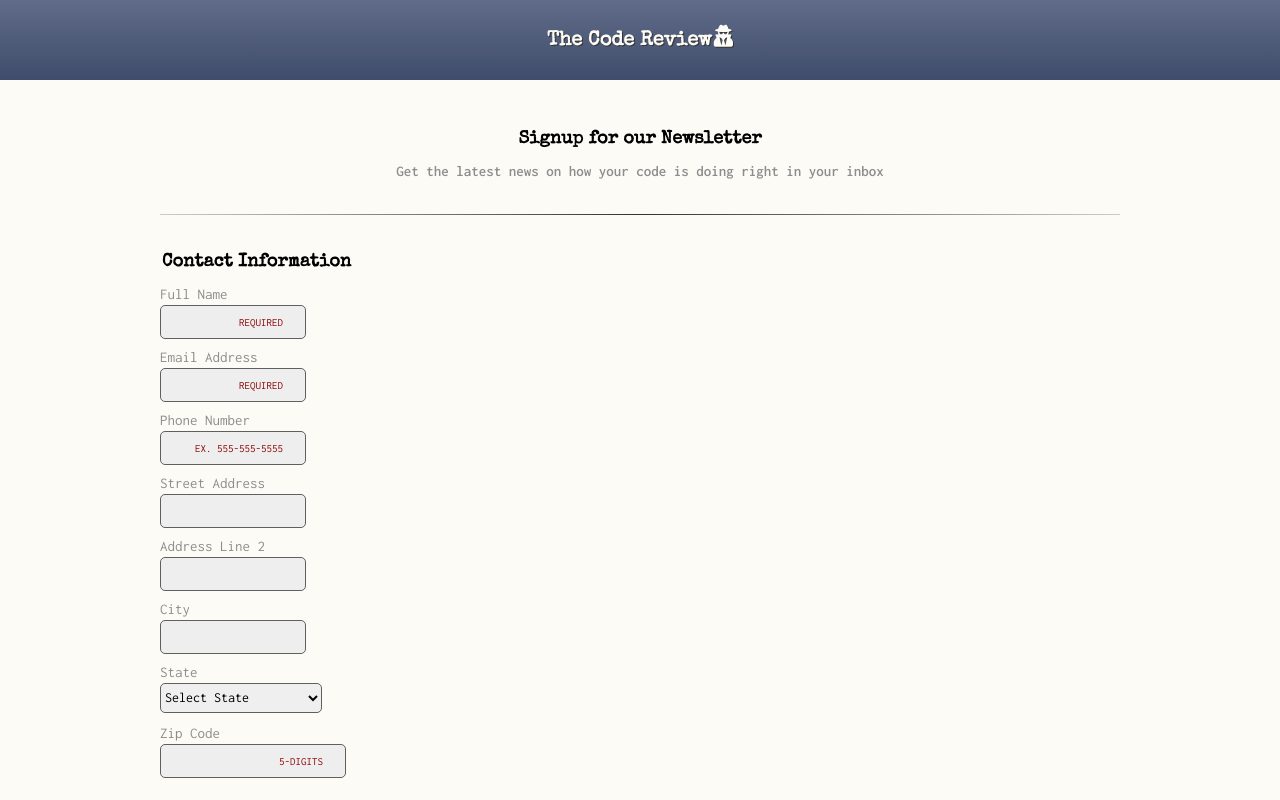
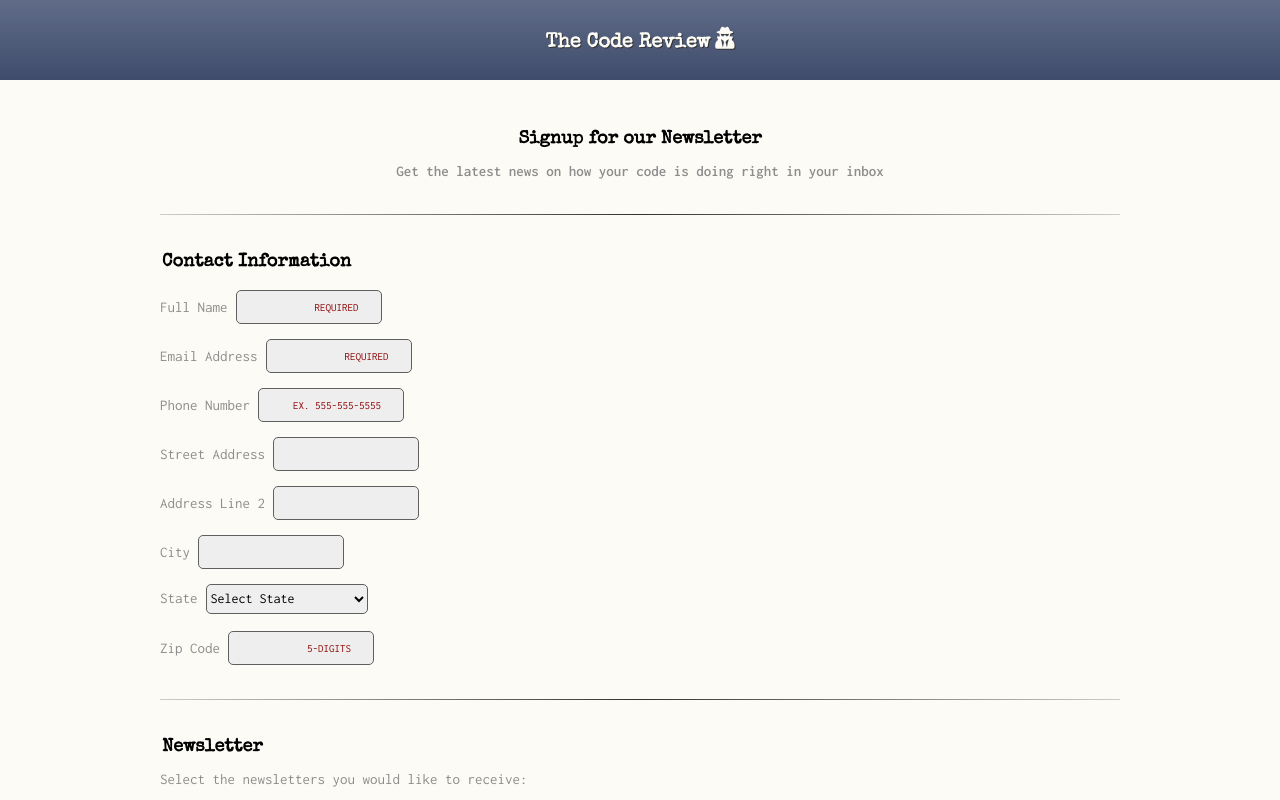
Before and after one commit to ryclloyd/Treehouse-Project-3, a plain HTML site: page index.html in a window 1280 px wide. Shown: the top 800 px of the page. Drawn offline with nearby package versions, Linux system fonts and the light colour scheme.

Commit message:
11.13.20 Updates

```diff
--- a/index.html
+++ b/index.html
@@ -22,26 +22,33 @@
 		<fieldset class="contact-container">
 			<legend><h2>Contact Information</h2></legend>
 				<ul class="contact-flex">
-					<li><label for="name">Full Name</label></li>
-					<li><input type="text" id="name" name="user-name" placeholder="required" class="form-field name" required></li>
-
-					<li><label for="email">Email Address</label></li>
-					<li><input type="email" id="email" name="user-email"  placeholder="required" class="form-field email" required></li>
-
-					<li><label for="phone">Phone Number</label></li>
-					<li><input type="tel" id="phone" name="user=phone" placeholder="Ex. 555-555-5555" class="form-field"></li>
-
-					<li><label for="address1">Street Address</label></li>
-					<li><input type="text" id="address1" name="user-address1"  class="form-field"></li>
-
-					<li><label for="address2">Address Line 2</label></li>
-					<li><input type="text" id="address2" name="user-address2"  class="form-field"></li>
-
-					<li><label for="city">City</label></li>
-					<li><input type="text" id="city" name="user-city"  class="form-field"></li>
-
-					<li><label for="state">State</label></li>
-					<li><select id="state" name="user-state"  class="form-field state" required>
+					<li>
+						<label for="name">Full Name</label>
+						<input type="text" id="name" name="user-name" placeholder="required" class="form-field name" required>
+					</li>
+					<li>
+						<label for="email">Email Address</label>
+						<input type="email" id="email" name="user-email"  placeholder="required" class="form-field email" required>
+					</li>
+					<li>
+						<label for="phone">Phone Number</label>
+						<input type="tel" id="phone" name="user-phone" placeholder="Ex. 555-555-5555" class="form-field phone">
+					</li>
+					<li>
+						<label for="address1">Street Address</label>
+						<input type="text" id="address1" name="user-address1"  class="form-field address">
+					</li>
+					<li>
+						<label for="address2">Address Line 2</label>
+						<input type="text" id="address2" name="user-address2"  class="form-field address2">
+					</li>
+					<li>
+						<label for="city">City</label>
+						<input type="text" id="city" name="user-city"  class="form-field city">
+					</li>
+					<li>
+						<label for="state">State</label>
+						<select id="state" name="user-state"  class="form-field state" required>
 						  <option value="" selected="selected">Select State</option>
 						  <option value="AL">Alabama</option>
 						  <option value="AK">Alaska</option>
@@ -94,18 +101,19 @@
 						  <option value="WV">West Virginia</option>
 						  <option value="WI">Wisconsin</option>
 						  <option value="WY">Wyoming</option>
-					</select></li>
-
-					<li><label for="zip">Zip Code</label></li>
-					<li><input type="text" id="zip" name="user-zip"  pattern="[0-9]{5}" placeholder="5-digits" class="form-field zip"></li>
-			</ul>
+					</select>
+					</li>
+						<li class="zip-li"><label for="zip">Zip Code</label>
+						<input type="text" id="zip" name="user-zip"  pattern="[0-9]{5}" placeholder="5-digits" class="form-field zip">
+					</li>
+				</ul>
 		</fieldset>
 
-			<hr class="hr-news">
+		<hr class="hr-news">
 		<fieldset class="newsletter-container">
 			<legend><h2>Newsletter</h2></legend>
 				<label>Select the newsletters you would like to receive:</label>
-					<ul class="news-type">
+					<ul class="news-flex">
 							<li><input type="checkbox" id="html-news" value="html-news" name="user-newsletter">
 									<label for="html-news" class="box-label">HTML News</label>
 							</li>
--- a/style.css
+++ b/style.css
@@ -84,16 +84,14 @@ button:active {
 	align-items: center;
 }
 
-
 h1 {
 	font-size: 28px;
-	margin-top: -5px;
 	text-shadow: 2px 2px 1px #222;
 }
 
 .fas {
 	font-size: 40px;
-	margin-top: -5px;
+	margin-top: -15px;
 	margin-bottom: 20px;
 	text-shadow: 2px 2px 1px #222;
 }
@@ -122,23 +120,12 @@ h2 {
 	margin-top: 40px;
 }
 
-.contact-container {
-	margin-bottom: -35px;
-}
-
 .contact-flex {
+	list-style: 0;
 	padding: 0;
-    list-style-type: none;
-	margin: 0;
 	display: flex;
-	flex-direction: row;
 	flex-wrap: wrap;
-}
-
-.contact-flex li  {
-	width: 75%;
-	flex-basis: 97%;
-	align-content: space-between;
+	margin-top: -1px;
 }
 
 [class^=form-field] {      /* targets all elements with class of "form-field */
@@ -148,6 +135,7 @@ h2 {
 	font-size: 14px;
 	border-radius: 5px;
 	margin-bottom: 10px;
+	margin-top: 5px;
 }
 
 .form-field:focus,
@@ -161,15 +149,15 @@ textarea:focus {
 	margin-bottom: 12px;
 }
 
-.zip {
-	width: 50%;
+.zip li {
+	width: 75%;
+	display: flex;
 }
 
 label {
 	color: #8d8d8d;
 	font-family: 'Inconsolata', monospace;
 	font-size: 15px;
-	padding-bottom: 3px;
 }
 
 input::placeholder {
@@ -186,7 +174,6 @@ input::placeholder {
     height: 1px;
     background: #606c88;
     background-image: linear-gradient(to right, #ccc, #333, #ccc);
-	margin-top: 60px;
 }
 
 .newsletter-container {
@@ -194,14 +181,14 @@ input::placeholder {
 	flex-direction: column;
 }
 
-.news-type,
+.news-flex,
 .news-format {
 	display: flex;
 	flex-direction: column;
 	justify-content: space-between;
 }
 
-.news-type li,
+.news-flex li,
 .news-format li {
 	margin-left: -40px;
 	height: 30px;
@@ -249,13 +236,14 @@ footer {
 	h1 {
 		font-size: 20px;
 		text-shadow: 1px 1px .5px #343434;
+		margin-top: auto;
 	}
 
 	.fas {
 		font-size: 22px;
 		text-shadow: 1px 1px .5px #343434;
-		margin-bottom: 24px;
-		margin-left: 2px;
+		margin-bottom: 10px;
+		margin-left: 5px;
 	}
 
 	/* ---- CONTACT ----------------------------------------------- */
@@ -265,23 +253,18 @@ footer {
 	}
 
 	.contact-flex {
-		flex-direction: row;
+		justify-content: flex-start;
+		flex-wrap: nowrap;
+		flex-direction: column;
+	}
+
+	.contact-flex li {
 
 	}
 
-	.contact-flex li {
-		flex-basis: auto;
-		flex-grow:
-	}
-
-	label {
-		display: flex;
-		flex-direction: row;
-	}
-
-
-	.zip {
-		width: 25%;
+	.zip li {
+	width: 75%;
+	display: flex;
 	}
 
 	button {
```
